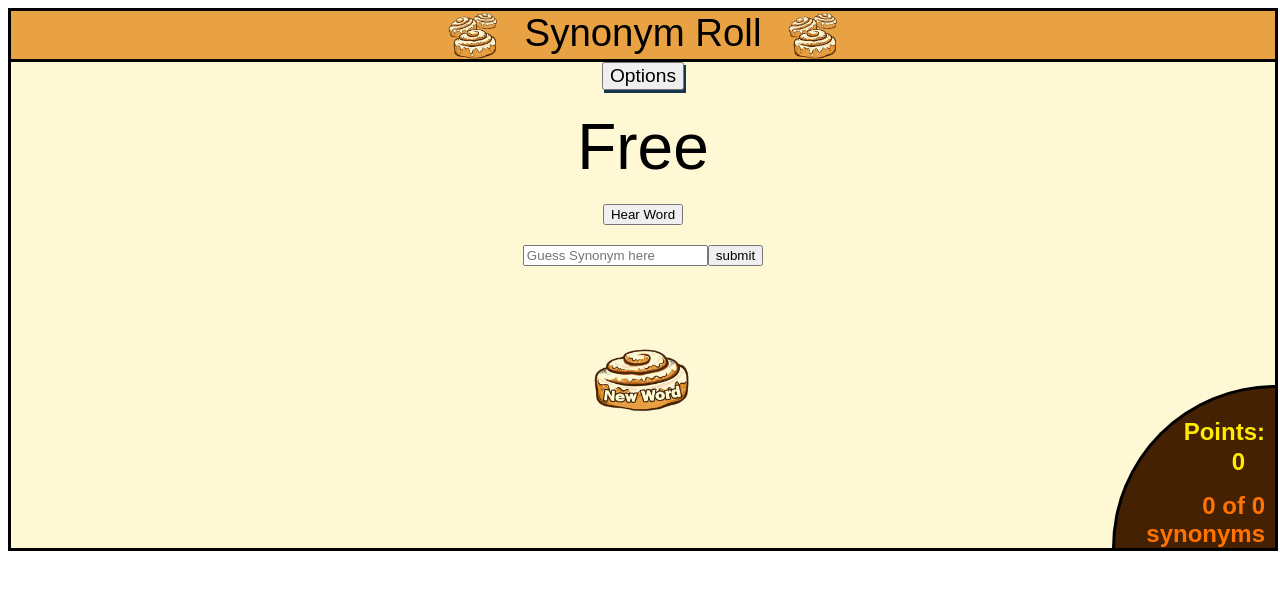
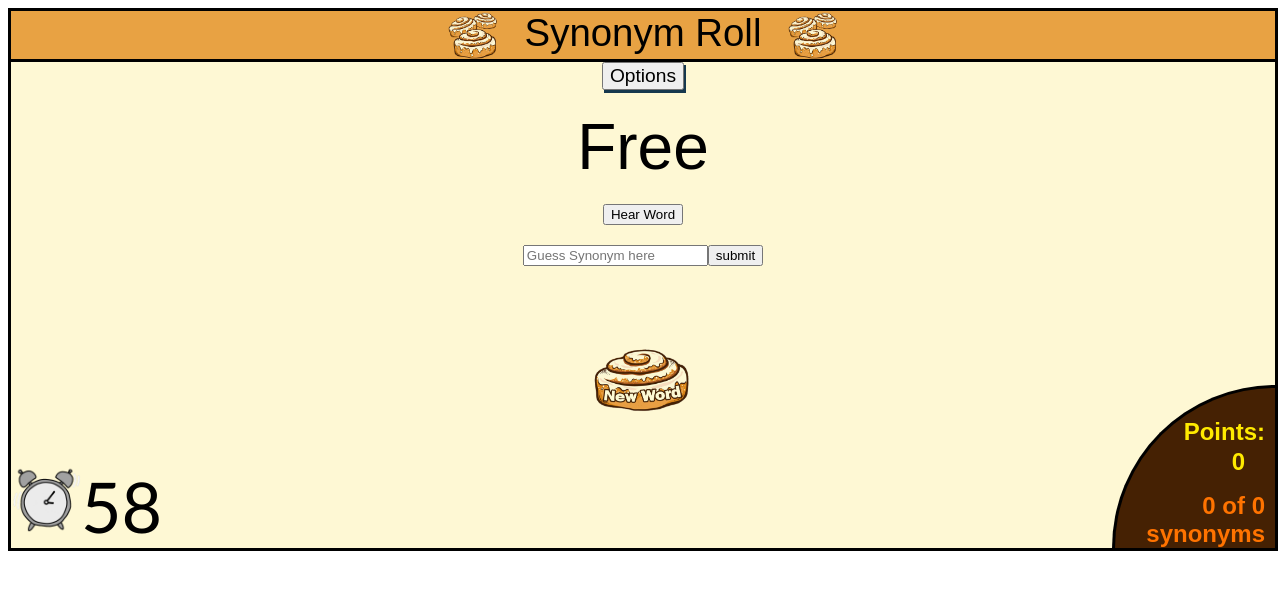
Before and after one commit to Irishwolf13/website1, a plain HTML site: page index.html in a window 1280 px wide. Both pictures are taken after a click on the element 643 px from the left and 237 px from the top of the page. Drawn offline with Linux system fonts and the light colour scheme; no server answers.

Commit message:
added timer function

```diff
--- a/index.html
+++ b/index.html
@@ -9,6 +9,11 @@
 </head>
 <body>
     <div class="flex-container">
+      <!-- This contains timer-->
+      <div class = "time-container">
+        <img class="timerImage" src="images/timerImage.gif">
+        <div class="realTimer"></div>
+     </div>
       <!-- This contains the score circle -->
         <div class="circle">
             <div class="pointsTitle"></div>
--- a/main.css
+++ b/main.css
@@ -301,3 +301,20 @@ input:checked + .slider:before {
   border-radius: 50%;
 }
 /*  *********** END Toggle buttons Timer and Dark Theme *********** */
+
+/* TIMER */
+.time-container {
+  position: absolute;
+  bottom: 0;
+  left: 0;
+  visibility: hidden;
+  display: flex;
+}
+.timerImage {
+  max-width: 70px;
+  max-height: 70px;
+}
+.realTimer {
+  font-family:'Gill Sans', 'Gill Sans MT', Calibri, 'Trebuchet MS', sans-serif;
+  font-size: 70px;
+}
--- a/scripts/index.js
+++ b/scripts/index.js
@@ -214,6 +214,7 @@ optionDifHard.addEventListener('click', switchDificulty)
 optionTimer.addEventListener('click', (e) => {
     _isTimer ? _isTimer = false : _isTimer = true
 })
+
 optionDark.addEventListener('click', (e) => {
     darkTheme ? darkTheme = false : darkTheme = true
 })
--- a/scripts/runTime.js
+++ b/scripts/runTime.js
@@ -3,11 +3,14 @@ startButton.addEventListener('click', () => {
     if (optionsVisible) {
         hideShowOptions()
     }
+    applyTimer()
+    startTimer()
     audioButton.style.visibility = 'visible'
 })
 optionStartButton.addEventListener('click', () => {
     loadCurrentGame()
     hideShowOptions()
+    startTimer()
     audioButton.style.visibility = 'visible'
 })
 
@@ -52,7 +55,44 @@ function applyDarkTheme() {
 }
 
 // Timer here ************************************
-timerSwitch.addEventListener('click', setTimer)
-function setTimer() {
+const timeSection = document.querySelector('.time-container');
+let timeRun = document.querySelector('.realTimer');
+let timeSecond = 60;
+let timerDisplay = false;
+timerSwitch.addEventListener('click', applyTimer)
+function applyTimer() {
+    //code for timer here ************************************
+    timeSection.style.visibility = 'visible';
+
+    timeRun.innerHTML = timeSecond;
+}
+
+function startTimer() {
+     const countDown = setInterval (() => {
+        timeSecond--;
+        timeRun.innerHTML = timeSecond;
+        if(timeSecond <=0 || timeSecond < 1) {
+            endTime()
+            clearInterval(countDown)
+        }
+    },1000)
+
+}
+
+timerSwitch.addEventListener('click', displayTimer)
+    function displayTimer() {
+        if (timerDisplay) {
+            timeSection.style.visibility = 'hidden'
+            timerDisplay = false
+        } else {
+            timeSection.style.display = 'visible'
+            timerDisplay = true
+        }
+    }
+
+
+function endTime() {
+    timeRun.innerHTML = 'TIME OUT'
+}
+
     // Code for timer here ************************************
-}
```
Also changed, not shown: images/timerImage.gif (added).
